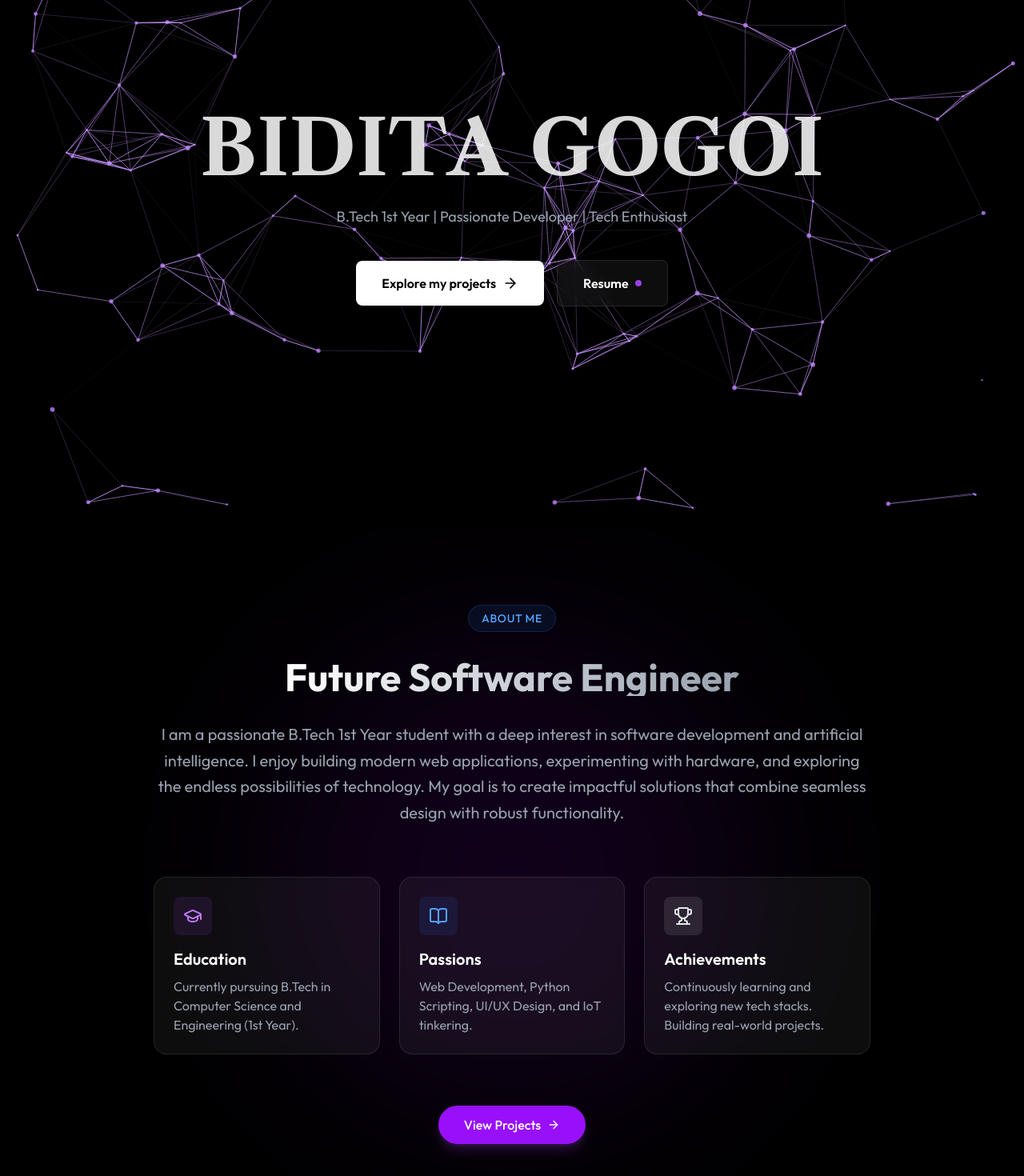
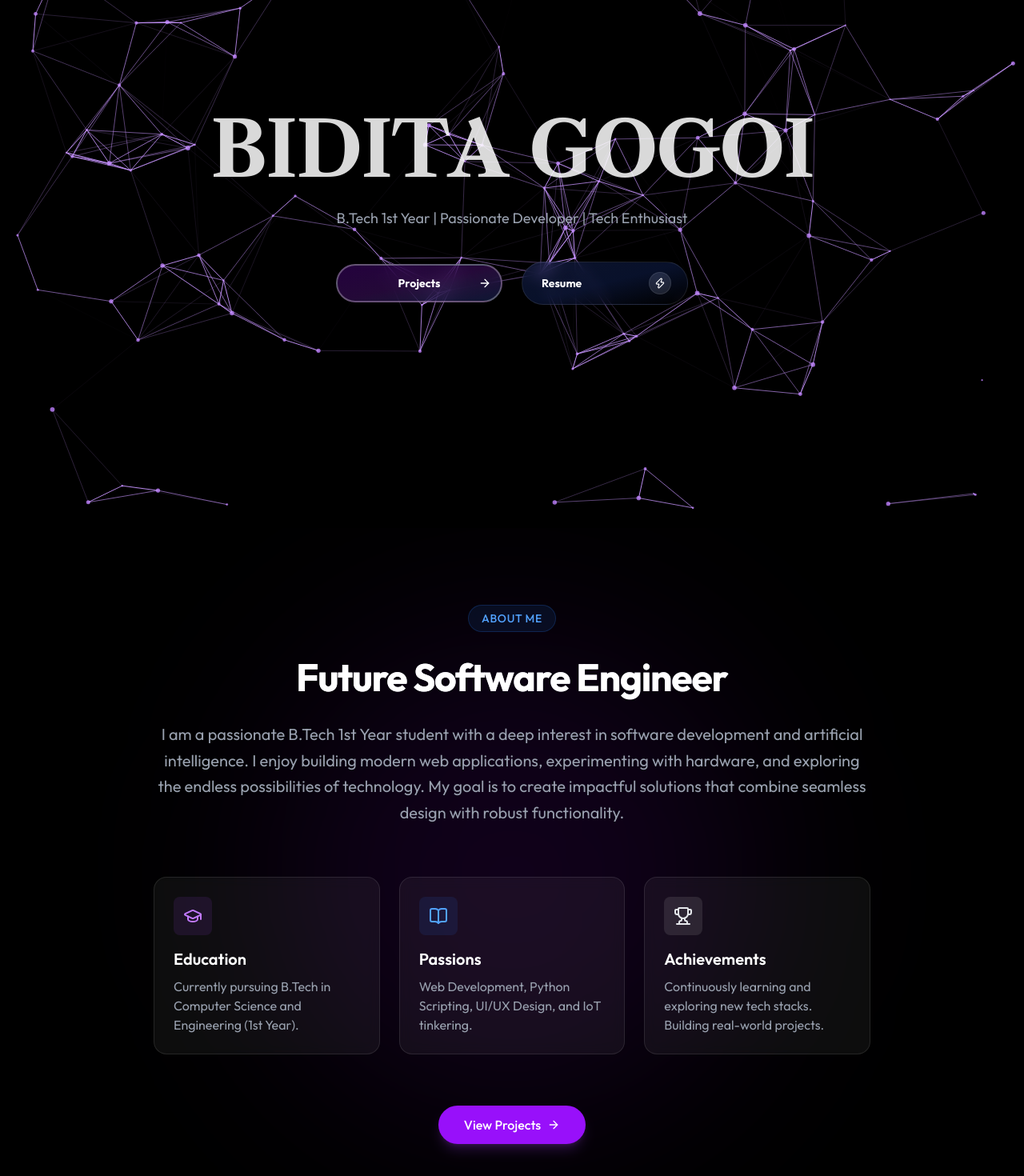
Before and after one commit to BiditaGogoi/modern_portfolio, a Next.js app: page / in a window 1280 px wide. Shown: the part 140-1610 px from the top of the page at 80% size. Built offline with nearby package versions, Linux system fonts and the light colour scheme.

Commit message:
change in the buttons

```diff
--- a/src/app/page.tsx
+++ b/src/app/page.tsx
@@ -12,7 +12,7 @@ export default function Home() {
       <AetherFlowHero />
 
       {/* About Section */}
-      <section id="about" className="py-24 relative overflow-hidden">
+      <section id="about" className="py-24 relative overflow-hidden bg-black text-white">
         {/* Background glow */}
         <div className="absolute top-1/2 left-1/2 -translate-x-1/2 -translate-y-1/2 w-[600px] h-[600px] bg-purple-600/10 blur-[120px] rounded-full pointer-events-none" />
 
@@ -25,7 +25,7 @@ export default function Home() {
               </span>
             </div>
 
-            <h2 className="text-4xl md:text-5xl font-bold mb-8 text-center bg-clip-text text-transparent bg-gradient-to-r from-white to-gray-400">
+            <h2 className="text-4xl md:text-5xl font-extrabold mb-8 text-center bg-clip-text text-transparent bg-gradient-to-r from-white to-gray-500 tracking-tight text-white uppercase sm:normal-case">
               Future Software Engineer
             </h2>
 
--- a/src/components/contact-section.tsx
+++ b/src/components/contact-section.tsx
@@ -1,6 +1,7 @@
 "use client";
 
 import { motion } from "framer-motion";
+import { caslon } from "@/fonts";
 import { Mail, Link, Code2, Send } from "lucide-react";
 import React, { useState } from "react";
 
@@ -30,7 +31,7 @@ export default function ContactSection() {
               Reach Out
             </span>
           </div>
-          <h2 className="text-4xl md:text-5xl font-bold bg-clip-text text-transparent bg-gradient-to-r from-purple-400 to-blue-500 mb-6">
+          <h2 className={`${caslon.className} text-4xl md:text-5xl font-bold bg-clip-text text-transparent bg-gradient-to-r from-purple-400 to-blue-500 mb-6`}>
             Get In Touch
           </h2>
           <p className="text-gray-400 text-lg max-w-2xl mx-auto">
--- a/src/components/projects-section.tsx
+++ b/src/components/projects-section.tsx
@@ -48,7 +48,7 @@ export default function ProjectsSection() {
               Portfolio
             </span>
           </div>
-          <h2 className="text-4xl md:text-5xl font-bold bg-clip-text text-transparent bg-gradient-to-r from-purple-400 to-blue-500 mb-6">
+          <h2 className="text-4xl md:text-5xl font-extrabold bg-clip-text text-transparent bg-gradient-to-r from-purple-400 to-blue-500 mb-6 tracking-tight font-sans">
             Featured Projects
           </h2>
           <p className="text-gray-400 text-lg mb-16 max-w-2xl">
--- a/src/components/skills-section.tsx
+++ b/src/components/skills-section.tsx
@@ -27,7 +27,7 @@ export default function SkillsSection() {
               Expertise
             </span>
           </div>
-          <h2 className="text-4xl md:text-5xl font-bold bg-clip-text text-transparent bg-gradient-to-r from-purple-400 to-blue-500 mb-6">
+          <h2 className="text-4xl md:text-5xl font-extrabold bg-clip-text text-transparent bg-gradient-to-r from-purple-400 to-blue-500 mb-6 tracking-tight">
             Technical Skills
           </h2>
           <p className="text-gray-400 text-lg mb-12 max-w-2xl">
--- a/src/components/ui/aether-flow-hero.tsx
+++ b/src/components/ui/aether-flow-hero.tsx
@@ -180,7 +180,7 @@ const AetherFlowHero = () => {
         const animateCanvas = () => {
             animationFrameId = requestAnimationFrame(animateCanvas);
             if (!ctx) return;
-            // Set the background color inside the canvas draw loop
+            // Set the background color to solid black as requested
             ctx.fillStyle = 'black';
             ctx.fillRect(0, 0, innerWidth, innerHeight);
 
@@ -241,7 +241,7 @@ const AetherFlowHero = () => {
                     variants={fadeUpVariants}
                     initial="hidden"
                     animate="visible"
-                    className={`${caslon.className} text-4xl md:text-8xl font-bold mb-6 cursor-default px-4 text-[rgba(255,255,255,0.85)] flex flex-wrap justify-center overflow-visible`}
+                    className={`${caslon.className} text-5xl md:text-8xl font-bold mb-6 cursor-default px-4 text-white flex flex-wrap justify-center overflow-visible tracking-tight`}
                 >
                     <div className="flex mr-[0.3em]">
                         {"BIDITA".split("").map((char, i) => (
@@ -271,24 +271,45 @@ const AetherFlowHero = () => {
                     initial="hidden"
                     animate="visible"
                 >
-                    <div className="flex flex-col sm:flex-row items-center justify-center gap-4 mx-auto max-w-lg">
-                        <button
-                            className="w-full sm:w-auto px-8 py-4 bg-white text-black font-semibold rounded-lg shadow-lg hover:bg-gray-200 transition-colors duration-300 flex items-center justify-center gap-2 group"
+                    <div className="flex flex-col sm:flex-row items-center justify-center gap-6 mx-auto max-w-2xl mt-4">
+                        <motion.button
+                            onClick={() => {
+                                document.getElementById('projects')?.scrollIntoView({ behavior: 'smooth' });
+                            }}
+                            whileTap={{ scale: 0.95 }}
+                            className="animated-button relative flex items-center justify-center gap-2 w-full sm:w-52 py-3 border-2 border-white/30 bg-gradient-to-br from-purple-950/60 via-purple-900/40 to-blue-950/60 rounded-[30px] font-bold text-white cursor-pointer overflow-hidden transition-all duration-600 ease-[cubic-bezier(0.23,1,0.32,1)] hover:rounded-xl hover:bg-white hover:text-blue-950 hover:border-white hover:shadow-[0_0_30px_rgba(191,128,255,0.4)] backdrop-blur-md group text-sm"
                             onMouseEnter={() => setCursorType('hover')}
                             onMouseLeave={() => setCursorType('default')}
                         >
-                            Explore my projects
-                            <ArrowRight className="h-5 w-5 group-hover:translate-x-1 transition-transform" />
-                        </button>
+                            {/* Arrow 1 (Starts inside, moves out to right) */}
+                            <ArrowRight className="absolute right-3 w-4 h-4 text-white z-10 group-hover:translate-x-10 group-hover:opacity-0 transition-all duration-700 ease-[cubic-bezier(0.23,1,0.32,1)] group-hover:text-blue-950" />
 
-                        <button
-                            className="w-full sm:w-auto px-8 py-4 bg-white/5 text-white font-semibold rounded-lg border border-white/10 backdrop-blur-md hover:bg-white/10 transition-all duration-300 flex items-center justify-center gap-2 group"
+                            {/* Arrow 2 (Starts outside left, moves in to 16px) */}
+                            <ArrowRight className="absolute -left-10 w-4 h-4 text-white z-10 group-hover:left-3 group-hover:opacity-100 transition-all duration-700 ease-[cubic-bezier(0.23,1,0.32,1)] opacity-0 group-hover:text-blue-950" />
+
+                            {/* Button Text (Shifts right) */}
+                            <span className="relative z-10 translate-x-0 group-hover:translate-x-3 transition-all duration-700 ease-[cubic-bezier(0.23,1,0.32,1)]">
+                                Projects
+                            </span>
+                        </motion.button>
+
+                        <motion.button
+                            onClick={() => {
+                                document.getElementById('contact')?.scrollIntoView({ behavior: 'smooth' });
+                            }}
+                            whileTap={{ scale: 0.95 }}
+                            className="group relative inline-flex items-center justify-between w-full sm:w-52 px-5 py-3 bg-gradient-to-br from-blue-950/50 via-blue-900/30 to-blue-850/50 backdrop-blur-sm border border-white/10 text-white font-bold rounded-full transition-all duration-300 hover:bg-blue-400 hover:text-black hover:border-blue-400 hover:shadow-[0_0_25px_rgba(96,165,250,0.4)] overflow-hidden text-sm"
                             onMouseEnter={() => setCursorType('hover')}
                             onMouseLeave={() => setCursorType('default')}
                         >
-                            Resume
-                            <span className="w-2 h-2 rounded-full bg-purple-500 animate-pulse" />
-                        </button>
+                            <span className="relative z-10 pl-1">Resume</span>
+                            <div className="relative flex-shrink-0 w-7 h-7 bg-white/10 group-hover:bg-black rounded-full flex items-center justify-center overflow-hidden transition-colors duration-300 backdrop-blur-md border border-white/10 group-hover:border-transparent">
+                                {/* Icon 1: Slides out top-right */}
+                                <Zap className="w-3.5 h-3.5 text-white group-hover:text-blue-400 absolute transition-transform duration-300 ease-in-out group-hover:translate-x-[150%] group-hover:-translate-y-[150%]" />
+                                {/* Icon 2: Slides in from bottom-left */}
+                                <Zap className="w-3.5 h-3.5 text-white group-hover:text-blue-400 absolute transition-transform duration-300 ease-in-out -translate-x-[150%] translate-y-[150%] group-hover:translate-x-0 group-hover:translate-y-0" />
+                            </div>
+                        </motion.button>
                     </div>
                 </motion.div>
             </div>
```
